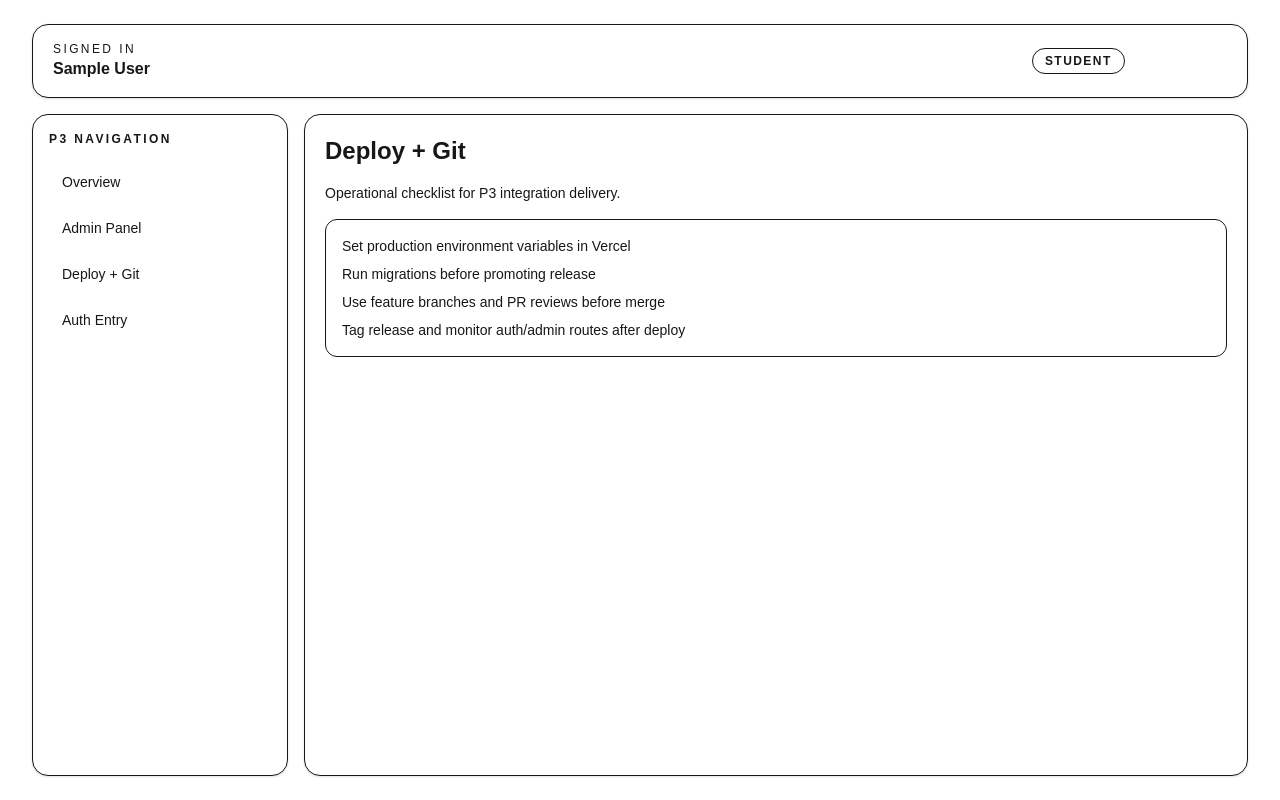
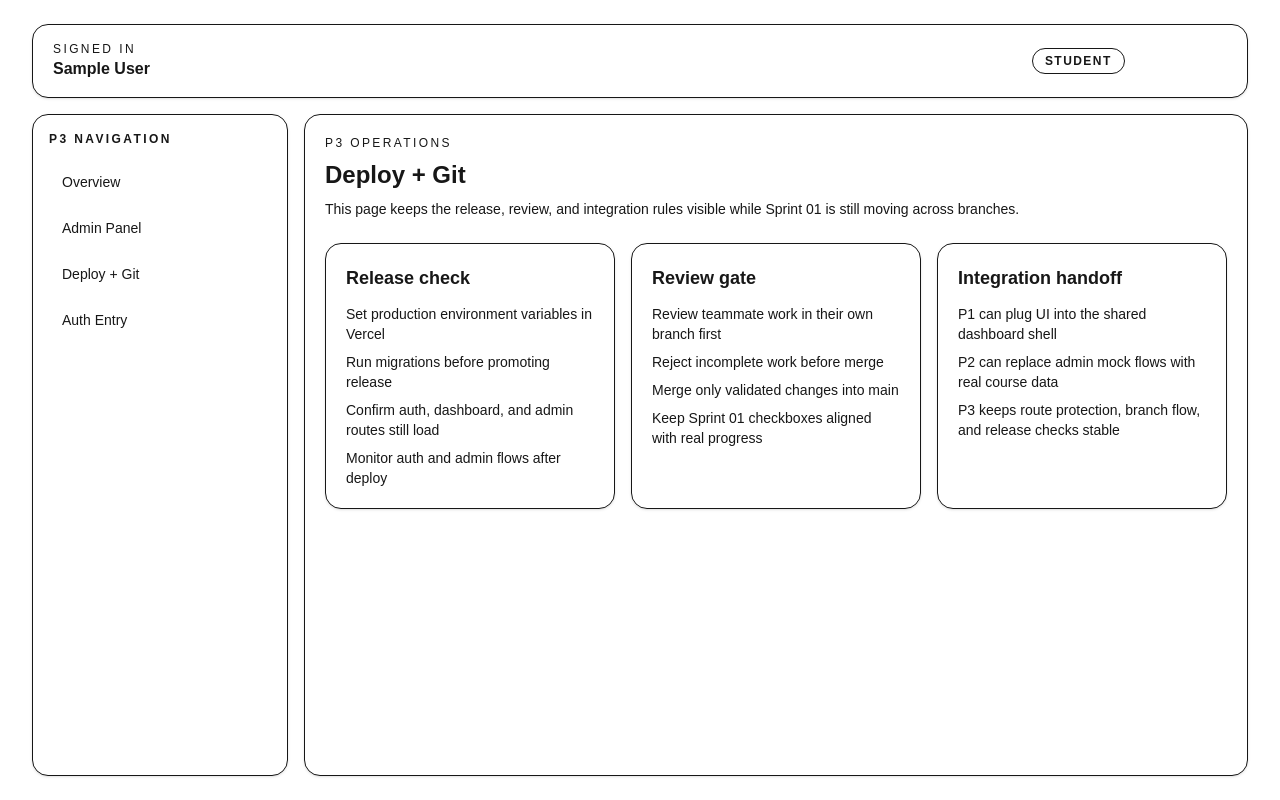
Before and after one commit to mohammedJaffal/skool, a Next.js app: page /dashboard/deploy in a window 1280 px wide. Built offline with nearby package versions, Linux system fonts and the light colour scheme; no server answers; sample sign-in values are in the browser's storage.

Commit message:
Finish P3 admin panel flow and update sprint progress

```diff
--- a/src/app/api/admin/courses/route.ts
+++ b/src/app/api/admin/courses/route.ts
@@ -1,28 +1,70 @@
 import { NextResponse } from "next/server";
+import { auth } from "@/auth";
+
+function deny(status: 401 | 403, error: string) {
+  return NextResponse.json({ error }, { status });
+}
 
 export async function POST(request: Request) {
+  const session = await auth();
+
+  if (!session?.user) {
+    return deny(401, "You must be signed in.");
+  }
+
+  if (session.user.role !== "ADMIN") {
+    return deny(403, "Only admins can create courses.");
+  }
+
   const body = (await request.json().catch(() => null)) as
-    | { title?: string }
+    | { title?: string; description?: string }
     | null;
 
-  if (!body?.title) {
+  const title = body?.title?.trim();
+  const description = body?.description?.trim() ?? "";
+
+  if (!title) {
     return NextResponse.json({ error: "title is required" }, { status: 400 });
   }
 
   return NextResponse.json(
-    { success: true, action: "created", title: body.title },
+    {
+      success: true,
+      action: "created",
+      course: {
+        id: crypto.randomUUID(),
+        title,
+        description,
+      },
+    },
     { status: 201 },
   );
 }
 
 export async function DELETE(request: Request) {
+  const session = await auth();
+
+  if (!session?.user) {
+    return deny(401, "You must be signed in.");
+  }
+
+  if (session.user.role !== "ADMIN") {
+    return deny(403, "Only admins can delete courses.");
+  }
+
   const body = (await request.json().catch(() => null)) as
     | { courseId?: string }
     | null;
 
-  if (!body?.courseId) {
+  const courseId = body?.courseId?.trim();
+
+  if (!courseId) {
     return NextResponse.json({ error: "courseId is required" }, { status: 400 });
   }
 
-  return NextResponse.json({ success: true, action: "deleted", courseId: body.courseId });
+  return NextResponse.json({
+    success: true,
+    action: "deleted",
+    courseId,
+  });
 }
--- a/src/app/dashboard/admin/page.tsx
+++ b/src/app/dashboard/admin/page.tsx
@@ -1,16 +1,47 @@
-export default function AdminPage() {
+import Link from "next/link";
+import { auth } from "@/auth";
+import { AdminCourseManager } from "@/components/admin/admin-course-manager";
+
+export default async function AdminPage() {
+  const session = await auth();
+  const role = session?.user?.role ?? "STUDENT";
+  const isAdmin = role === "ADMIN";
+
   return (
     <section className="space-y-4">
-      <h1 className="text-2xl font-bold">Admin Panel</h1>
-      <p className="text-sm text-[color:var(--muted)]">
-        Manage courses through <code>/api/admin/courses</code> using{" "}
-        <code>POST</code> and <code>DELETE</code>.
-      </p>
+      <div className="space-y-2">
+        <p className="text-xs uppercase tracking-[0.2em] text-[color:var(--muted)]">
+          Role Protected
+        </p>
+        <h1 className="text-2xl font-bold">Admin Panel</h1>
+        <p className="text-sm text-[color:var(--muted)]">
+          Manage course drafts through <code>/api/admin/courses</code> and keep
+          the admin flow ready while the full classroom database is still in
+          progress.
+        </p>
+      </div>
 
-      <div className="rounded-xl border border-[color:var(--line)] bg-[color:var(--surface-soft)] p-4 text-sm text-[color:var(--muted)]">
-        This page is the integration point for admin actions and role-based
-        access controls.
-      </div>
+      {!isAdmin ? (
+        <div className="space-y-4 rounded-2xl border border-[color:var(--line)] bg-[color:var(--surface-soft)] p-5 text-sm text-[color:var(--muted)]">
+          <p>
+            Your current role is <strong>{role}</strong>. Only admins can use
+            this page.
+          </p>
+          <p>
+            Keep the auth flow in place, then switch your seeded user role to
+            <code>ADMIN</code> once the team is ready to test the real admin
+            path.
+          </p>
+          <Link
+            href="/dashboard"
+            className="inline-block rounded-xl border border-[color:var(--line)] px-4 py-2 font-semibold text-black transition hover:bg-white"
+          >
+            Back to dashboard
+          </Link>
+        </div>
+      ) : (
+        <AdminCourseManager />
+      )}
     </section>
   );
 }
--- a/src/app/dashboard/deploy/page.tsx
+++ b/src/app/dashboard/deploy/page.tsx
@@ -1,23 +1,65 @@
-const checklist = [
+const releaseChecklist = [
   "Set production environment variables in Vercel",
   "Run migrations before promoting release",
-  "Use feature branches and PR reviews before merge",
-  "Tag release and monitor auth/admin routes after deploy",
+  "Confirm auth, dashboard, and admin routes still load",
+  "Monitor auth and admin flows after deploy",
+];
+
+const reviewChecklist = [
+  "Review teammate work in their own branch first",
+  "Reject incomplete work before merge",
+  "Merge only validated changes into main",
+  "Keep Sprint 01 checkboxes aligned with real progress",
+];
+
+const integrationChecklist = [
+  "P1 can plug UI into the shared dashboard shell",
+  "P2 can replace admin mock flows with real course data",
+  "P3 keeps route protection, branch flow, and release checks stable",
 ];
 
 export default function DeployPage() {
   return (
-    <section className="space-y-4">
+    <section className="space-y-6">
+      <div className="space-y-2">
+        <p className="text-xs uppercase tracking-[0.2em] text-[color:var(--muted)]">
+          P3 Operations
+        </p>
         <h1 className="text-2xl font-bold">Deploy + Git</h1>
         <p className="text-sm text-[color:var(--muted)]">
-        Operational checklist for P3 integration delivery.
+          This page keeps the release, review, and integration rules visible
+          while Sprint 01 is still moving across branches.
         </p>
+      </div>
 
-      <ul className="space-y-2 rounded-xl border border-[color:var(--line)] bg-[color:var(--surface-soft)] p-4 text-sm text-[color:var(--muted)]">
-        {checklist.map((item) => (
+      <div className="grid gap-4 lg:grid-cols-3">
+        <section className="rounded-2xl border border-[color:var(--line)] bg-white p-5 shadow-sm">
+          <h2 className="text-lg font-semibold">Release check</h2>
+          <ul className="mt-3 space-y-2 text-sm text-[color:var(--muted)]">
+            {releaseChecklist.map((item) => (
               <li key={item}>{item}</li>
             ))}
           </ul>
         </section>
+
+        <section className="rounded-2xl border border-[color:var(--line)] bg-[color:var(--surface-soft)] p-5 shadow-sm">
+          <h2 className="text-lg font-semibold">Review gate</h2>
+          <ul className="mt-3 space-y-2 text-sm text-[color:var(--muted)]">
+            {reviewChecklist.map((item) => (
+              <li key={item}>{item}</li>
+            ))}
+          </ul>
+        </section>
+
+        <section className="rounded-2xl border border-[color:var(--line)] bg-white p-5 shadow-sm">
+          <h2 className="text-lg font-semibold">Integration handoff</h2>
+          <ul className="mt-3 space-y-2 text-sm text-[color:var(--muted)]">
+            {integrationChecklist.map((item) => (
+              <li key={item}>{item}</li>
+            ))}
+          </ul>
+        </section>
+      </div>
+    </section>
   );
 }
--- /dev/null
+++ b/src/components/admin/admin-course-manager.tsx
@@ -0,0 +1,179 @@
+"use client";
+
+import { useState } from "react";
+
+type CourseItem = {
+  id: string;
+  title: string;
+  description: string;
+};
+
+const initialCourses: CourseItem[] = [
+  {
+    id: "draft-community-setup",
+    title: "Community Setup",
+    description: "Intro flow for members, structure, and posting rules.",
+  },
+  {
+    id: "draft-course-outline",
+    title: "Course Outline",
+    description: "Starter content structure for classroom and lesson pages.",
+  },
+];
+
+export function AdminCourseManager() {
+  const [courses, setCourses] = useState(initialCourses);
+  const [title, setTitle] = useState("");
+  const [description, setDescription] = useState("");
+  const [status, setStatus] = useState<string | null>(null);
+  const [isSubmitting, setIsSubmitting] = useState(false);
+  const [deletingId, setDeletingId] = useState<string | null>(null);
+
+  async function handleCreate(event: React.FormEvent<HTMLFormElement>) {
+    event.preventDefault();
+    setIsSubmitting(true);
+    setStatus(null);
+
+    const response = await fetch("/api/admin/courses", {
+      method: "POST",
+      headers: { "Content-Type": "application/json" },
+      body: JSON.stringify({ title, description }),
+    });
+
+    const payload = (await response.json().catch(() => null)) as
+      | {
+          error?: string;
+          course?: CourseItem;
+        }
+      | null;
+    const course = payload?.course;
+
+    if (!response.ok || !course) {
+      setStatus(payload?.error ?? "Course creation failed.");
+      setIsSubmitting(false);
+      return;
+    }
+
+    setCourses((current) => [course, ...current]);
+    setTitle("");
+    setDescription("");
+    setStatus(`Created "${course.title}".`);
+    setIsSubmitting(false);
+  }
+
+  async function handleDelete(courseId: string) {
+    setDeletingId(courseId);
+    setStatus(null);
+
+    const response = await fetch("/api/admin/courses", {
+      method: "DELETE",
+      headers: { "Content-Type": "application/json" },
+      body: JSON.stringify({ courseId }),
+    });
+
+    const payload = (await response.json().catch(() => null)) as
+      | {
+          error?: string;
+        }
+      | null;
+
+    if (!response.ok) {
+      setStatus(payload?.error ?? "Course deletion failed.");
+      setDeletingId(null);
+      return;
+    }
+
+    setCourses((current) => current.filter((course) => course.id !== courseId));
+    setStatus("Course removed from the admin list.");
+    setDeletingId(null);
+  }
+
+  return (
+    <div className="grid gap-6 lg:grid-cols-[1.1fr_0.9fr]">
+      <section className="space-y-4 rounded-2xl border border-[color:var(--line)] bg-white p-5 shadow-sm">
+        <div className="space-y-1">
+          <p className="text-xs font-semibold uppercase tracking-[0.18em] text-[color:var(--muted)]">
+            Create Course
+          </p>
+          <h2 className="text-xl font-semibold">Admin course flow</h2>
+          <p className="text-sm text-[color:var(--muted)]">
+            This creates and removes course drafts through the admin API while
+            P2 finalizes the real data layer.
+          </p>
+        </div>
+
+        <form className="space-y-4" onSubmit={handleCreate}>
+          <label className="block space-y-2">
+            <span className="text-sm font-medium">Course title</span>
+            <input
+              value={title}
+              onChange={(event) => setTitle(event.target.value)}
+              placeholder="Example: Creator Flywheel"
+              className="w-full rounded-xl border border-[color:var(--line)] bg-white px-4 py-3 text-sm outline-none transition focus:border-[color:var(--brand)]"
+            />
+          </label>
+
+          <label className="block space-y-2">
+            <span className="text-sm font-medium">Short description</span>
+            <textarea
+              value={description}
+              onChange={(event) => setDescription(event.target.value)}
+              placeholder="Describe what the course covers."
+              rows={4}
+              className="w-full rounded-xl border border-[color:var(--line)] bg-white px-4 py-3 text-sm outline-none transition focus:border-[color:var(--brand)]"
+            />
+          </label>
+
+          <button
+            type="submit"
+            disabled={isSubmitting}
+            className="rounded-xl bg-[color:var(--brand)] px-4 py-2 text-sm font-semibold text-white transition hover:opacity-90 disabled:cursor-not-allowed disabled:opacity-60"
+          >
+            {isSubmitting ? "Creating..." : "Create course"}
+          </button>
+        </form>
+
+        {status ? (
+          <div className="rounded-xl border border-[color:var(--line)] bg-[color:var(--surface-soft)] px-4 py-3 text-sm text-[color:var(--muted)]">
+            {status}
+          </div>
+        ) : null}
+      </section>
+
+      <section className="space-y-4 rounded-2xl border border-[color:var(--line)] bg-[color:var(--surface-soft)] p-5 shadow-sm">
+        <div className="space-y-1">
+          <p className="text-xs font-semibold uppercase tracking-[0.18em] text-[color:var(--muted)]">
+            Draft Courses
+          </p>
+          <h2 className="text-xl font-semibold">Current admin list</h2>
+        </div>
+
+        <div className="space-y-3">
+          {courses.map((course) => (
+            <article
+              key={course.id}
+              className="rounded-2xl border border-[color:var(--line)] bg-white p-4"
+            >
+              <div className="flex items-start justify-between gap-3">
+                <div className="space-y-1">
+                  <h3 className="font-semibold">{course.title}</h3>
+                  <p className="text-sm text-[color:var(--muted)]">
+                    {course.description}
+                  </p>
+                </div>
+                <button
+                  type="button"
+                  onClick={() => handleDelete(course.id)}
+                  disabled={deletingId === course.id}
+                  className="rounded-xl border border-[color:var(--line)] px-3 py-2 text-xs font-semibold uppercase tracking-[0.12em] text-[color:var(--muted)] transition hover:bg-[color:var(--surface-soft)] disabled:cursor-not-allowed disabled:opacity-60"
+                >
+                  {deletingId === course.id ? "Removing..." : "Delete"}
+                </button>
+              </div>
+            </article>
+          ))}
+        </div>
+      </section>
+    </div>
+  );
+}
```
Also changed, not shown: 1 other file (tests, documents, lock files or other folders). Lines whose indentation alone changed are shown as unchanged.
